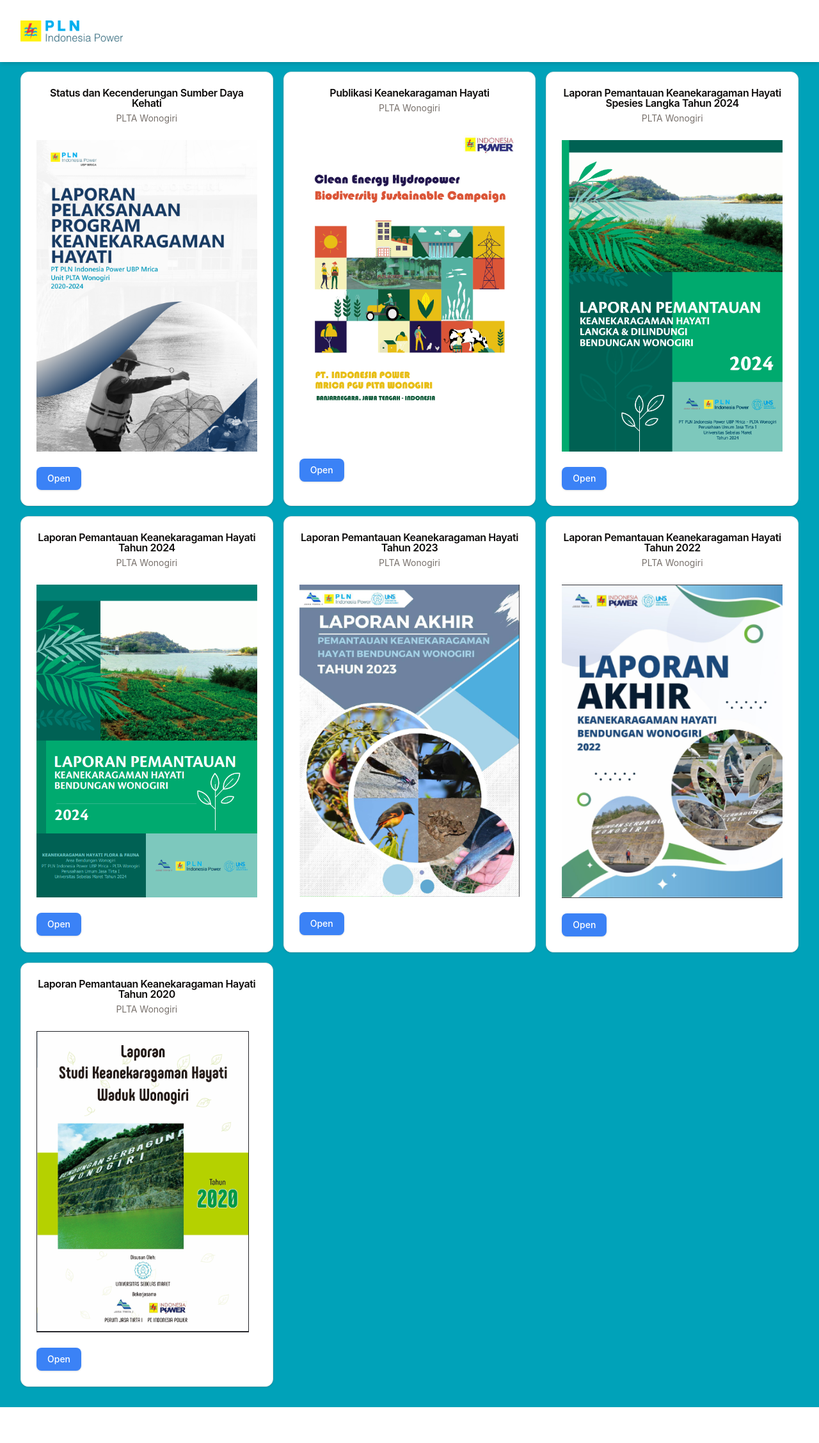
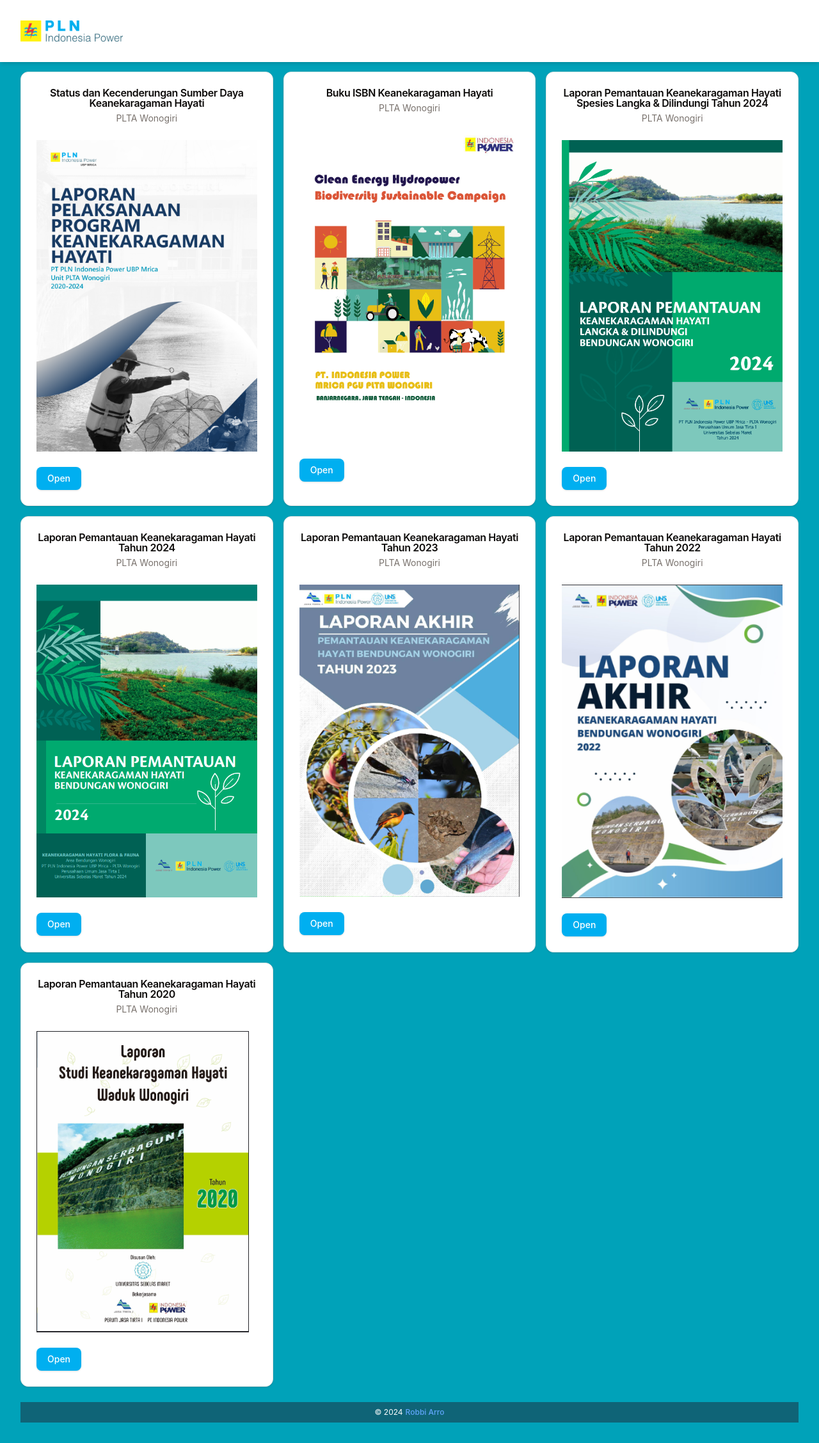
Before and after one commit to arrorobbi/kehatiSI, a React (Vite) app: page / in a window 1280 px wide. Shown: the whole page at 64% size. Before the commit the page ends 2200 px from the top, so only its background shows below. Built offline with nearby package versions, Linux system fonts and the light colour scheme.

Commit message:
add content

```diff
--- a/src/App.tsx
+++ b/src/App.tsx
@@ -106,7 +106,9 @@
         <div className="grid grid-cols-3 gap-4">
           <Card>
             <CardHeader>
-              <CardTitle>Status dan Kecenderungan Sumber Daya Kehati</CardTitle>
+              <CardTitle>
+                Status dan Kecenderungan Sumber Daya Keanekaragaman Hayati
+              </CardTitle>
               <CardDescription>PLTA Wonogiri</CardDescription>
             </CardHeader>
             <CardContent>
@@ -115,7 +117,7 @@
             <CardFooter>
               <Button
                 onClick={openModal5}
-                className="px-4 py-2 bg-blue-500 text-white rounded-lg"
+                className="px-4 py-2 bg-[#00aff0] text-white rounded-lg"
               >
                 Open
               </Button>
@@ -134,7 +136,7 @@
 
           <Card>
             <CardHeader>
-              <CardTitle>Publikasi Keanekaragaman Hayati</CardTitle>
+              <CardTitle>Buku ISBN Keanekaragaman Hayati</CardTitle>
               <CardDescription>PLTA Wonogiri</CardDescription>
             </CardHeader>
             <CardContent>
@@ -143,7 +145,7 @@
             <CardFooter>
               <Button
                 onClick={openModal1}
-                className="px-4 py-2 bg-blue-500 text-white rounded-lg"
+                className="px-4 py-2 bg-[#00aff0] text-white rounded-lg"
               >
                 Open
               </Button>
@@ -163,8 +165,8 @@
           <Card>
             <CardHeader>
               <CardTitle>
-                Laporan Pemantauan Keanekaragaman Hayati Spesies Langka Tahun
-                2024
+                Laporan Pemantauan Keanekaragaman Hayati Spesies Langka &
+                Dilindungi Tahun 2024
               </CardTitle>
               <CardDescription>PLTA Wonogiri</CardDescription>
             </CardHeader>
@@ -174,7 +176,7 @@
             <CardFooter>
               <Button
                 onClick={openModal3}
-                className="px-4 py-2 bg-blue-500 text-white rounded-lg"
+                className="px-4 py-2 bg-[#00aff0] text-white rounded-lg"
               >
                 Open
               </Button>
@@ -204,7 +206,7 @@
             <CardFooter>
               <Button
                 onClick={openModal2}
-                className="px-4 py-2 bg-blue-500 text-white rounded-lg"
+                className="px-4 py-2 bg-[#00aff0] text-white rounded-lg"
               >
                 Open
               </Button>
@@ -234,7 +236,7 @@
             <CardFooter>
               <Button
                 onClick={openModal7}
-                className="px-4 py-2 bg-blue-500 text-white rounded-lg"
+                className="px-4 py-2 bg-[#00aff0] text-white rounded-lg"
               >
                 Open
               </Button>
@@ -264,7 +266,7 @@
             <CardFooter>
               <Button
                 onClick={openModal4}
-                className="px-4 py-2 bg-blue-500 text-white rounded-lg"
+                className="px-4 py-2 bg-[#00aff0] text-white rounded-lg"
               >
                 Open
               </Button>
@@ -294,7 +296,7 @@
             <CardFooter>
               <Button
                 onClick={openModal6}
-                className="px-4 py-2 bg-blue-500 text-white rounded-lg"
+                className="px-4 py-2 bg-[#00aff0] text-white rounded-lg"
               >
                 Open
               </Button>
@@ -312,6 +314,21 @@
           </Card>
         </div>
       </body>
+      <footer className="bg-gray-800 bg-opacity-50 text-white py-2 mt-6">
+        <div className="container mx-auto text-center text-xs">
+          <p>
+            &copy; {new Date().getFullYear()}
+            <a
+              href="https://portofolio-ten-pink.vercel.app/"
+              target="_blank"
+              rel="noopener noreferrer"
+              className="text-blue-400 hover:text-blue-500 ml-1"
+            >
+              Robbi Arro
+            </a>
+          </p>
+        </div>
+      </footer>
     </div>
   );
 };
```
